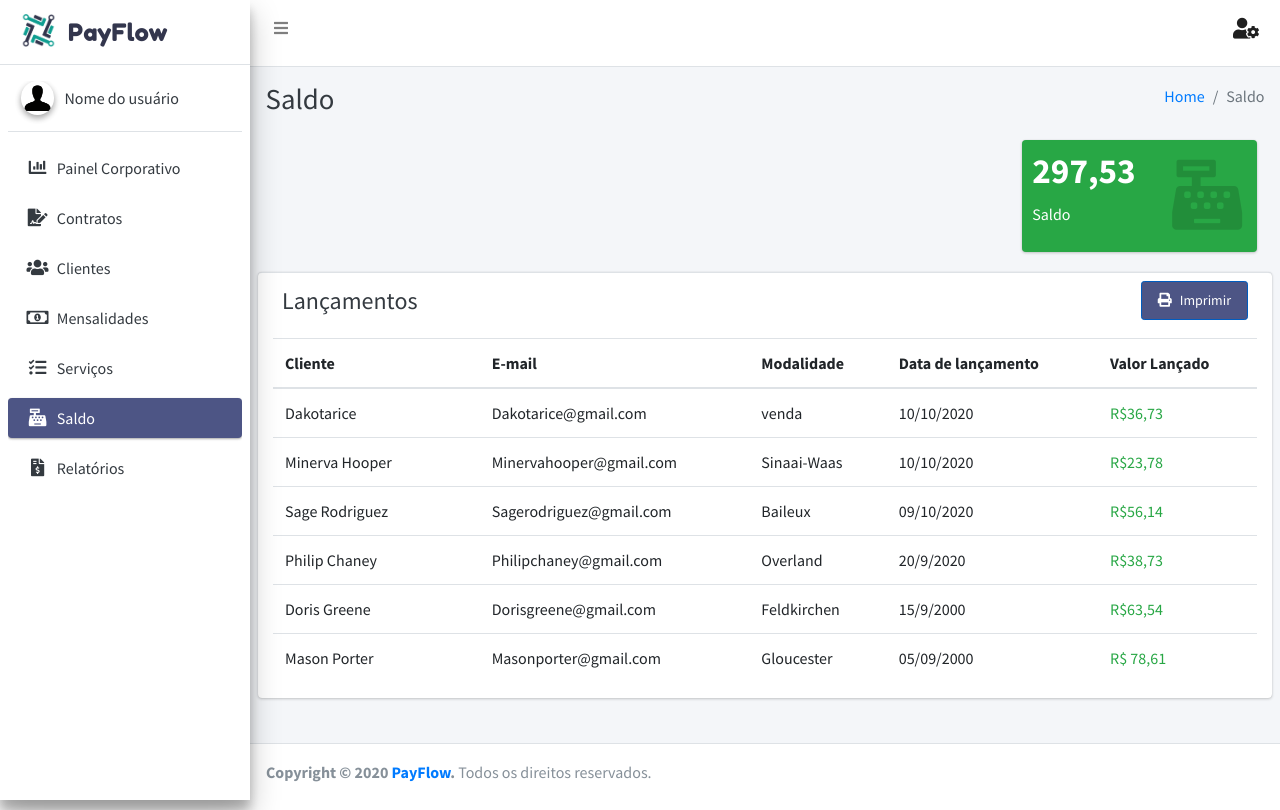
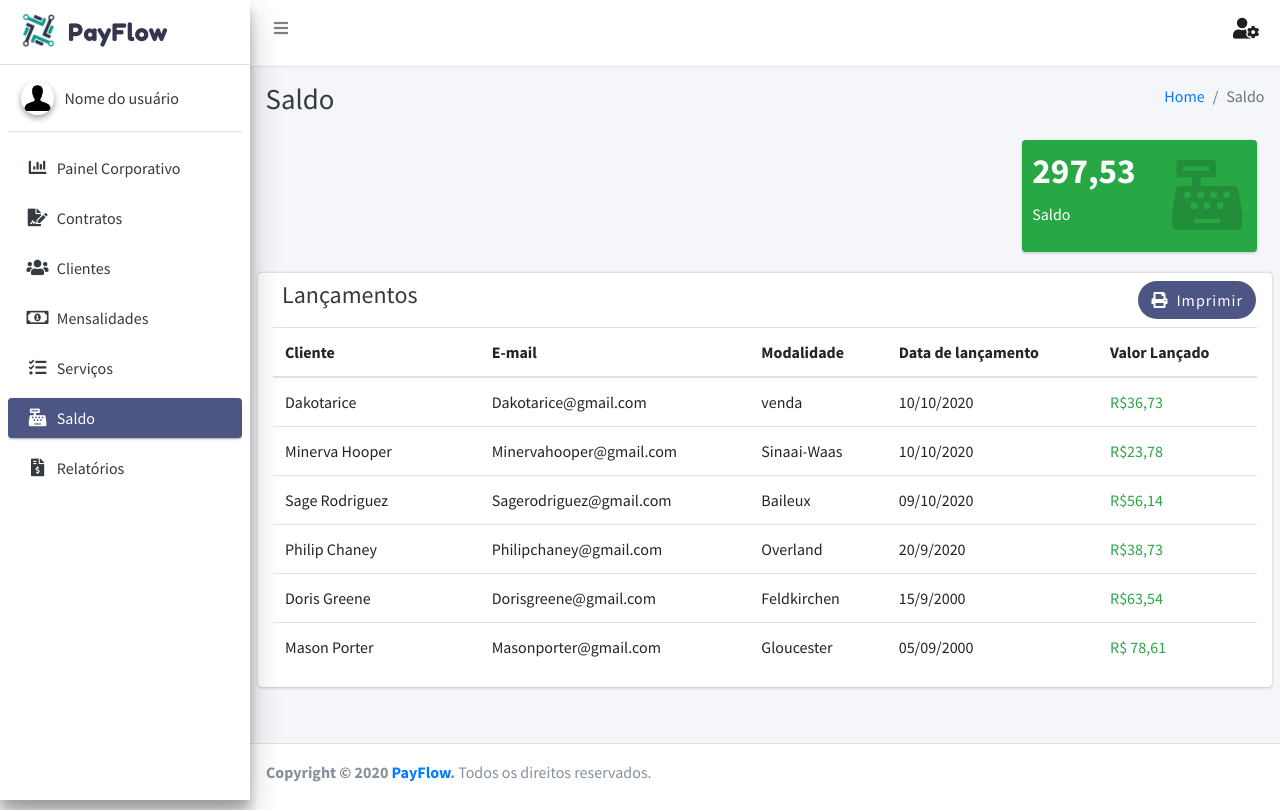
Before and after one commit to arthurmgb/payflow, a PHP site: page /saldo.php in a window 1280 px wide. Run offline with PHP 8.4, Linux system fonts and the light colour scheme; some libraries are stand-ins or nearby versions.

Commit message:
saldo final

```diff
--- /dev/null
+++ b/dist/css/saldo.css
@@ -0,0 +1,10 @@
+.print-edit{
+    background-color: #4d5585;
+    color: #fff;
+    border-radius: 30px;
+    letter-spacing: 1px;
+}
+.print-edit:hover{
+    background-color: #434b77;
+    color: #fff;
+}
--- a/saldo.php
+++ b/saldo.php
@@ -37,11 +37,9 @@
   <link href="https://fonts.googleapis.com/css2?family=Fredoka+One&display=swap" rel="stylesheet">
   <link rel="stylesheet" href="dist/css/style.css">
   <link rel="stylesheet" href="dist/css/saldo.css">
-  <link rel="stylesheet" href="dist/css/saldo.css">
 </head>
 <body class="hold-transition sidebar-mini layout-fixed">
 <div class="wrapper">
-
   <!-- Navbar -->
   <nav class="main-header navbar navbar-expand navbar-white navbar-light">
     <!-- Left navbar links -->
@@ -70,7 +68,6 @@
     </ul>
   </nav>
   <!-- /.navbar -->
-
   <!-- Main Sidebar Container -->
   <aside class="main-sidebar sidebar-light-primary elevation-4">
     <!-- Brand Logo -->
@@ -78,7 +75,6 @@
       <img src="dist/img/favicon.png" alt="PayFlow" class="brand-margin brand-image rounded d-block">
       <span class="brand-text d-block fredoka">PayFlow</span>
     </a>
-
     <!-- Sidebar -->
     <div class="sidebar">
       <!-- Sidebar user panel (optional) -->
@@ -90,7 +86,6 @@
           <a href="#" class="d-block">Nome do usuário</a>
         </div>
       </div>
-
       <!-- Sidebar Menu -->
       <nav class="mt-2">
         <ul class="nav nav-pills nav-sidebar flex-column" data-widget="treeview" role="menu" data-accordion="false">
@@ -158,7 +153,6 @@
     </div>
     <!-- /.sidebar -->
   </aside>
-
   <!-- Content Wrapper. Contains page content -->
   <div class="content-wrapper">
     <!-- Content Header (Page header) -->
@@ -178,22 +172,11 @@
       </div><!-- /.container-fluid -->
     </div>
     <!-- /.content-header -->
-
     <!-- Main content -->
     <section class="content">
       <div class="container-fluid">
       <div class="row">
         <div class="col-12">
-         <!-- <div class="float-right">
-          <div class="input-group mb-3">
-            <input type="text" class="form-control" placeholder="Pesquisar..." aria-label="Pesquisar..." aria-describedby="basic-addon2">
-              <div class="input-group-append">
-              <button class="btn btn-outline-primary btn-edit" type="button"><i class="fas fa-search"></i></button>
-               </div>
-          </div>
-          </div>
-          </div>
-         </div> ficar assim por enquanto button search  -->
          <div class="col-lg-3 col-4 float-right ">
             <!-- small box -->
             <div class="small-box bg-success">
@@ -211,10 +194,10 @@
 			<div class="row navbar cor">
 				<h4 class="text-dark ml-3">Lançamentos</h4>
         <div class="nav justify-content-end">
-					<a href="" class="btn btn-primary btn-sm nav-link active mr-3">
-	          <i class="fas fa-print pr-2"></i>Imprimir
+					<a href="" class="btn print-edit mr-2">
+	           <i class="fas fa-print pr-2"></i>Imprimir
 	        </a>
-			</div>
+				</div>
 			</div>
 			<div class="col-md-12 table-responsive">
                     <table class="table table-hover">
@@ -348,7 +331,6 @@
         </div>
       </div>
     </section>
-       <!-- fim do saldo -->
     <!-- /.content -->
   </div>
   <!-- /.content-wrapper -->
```
